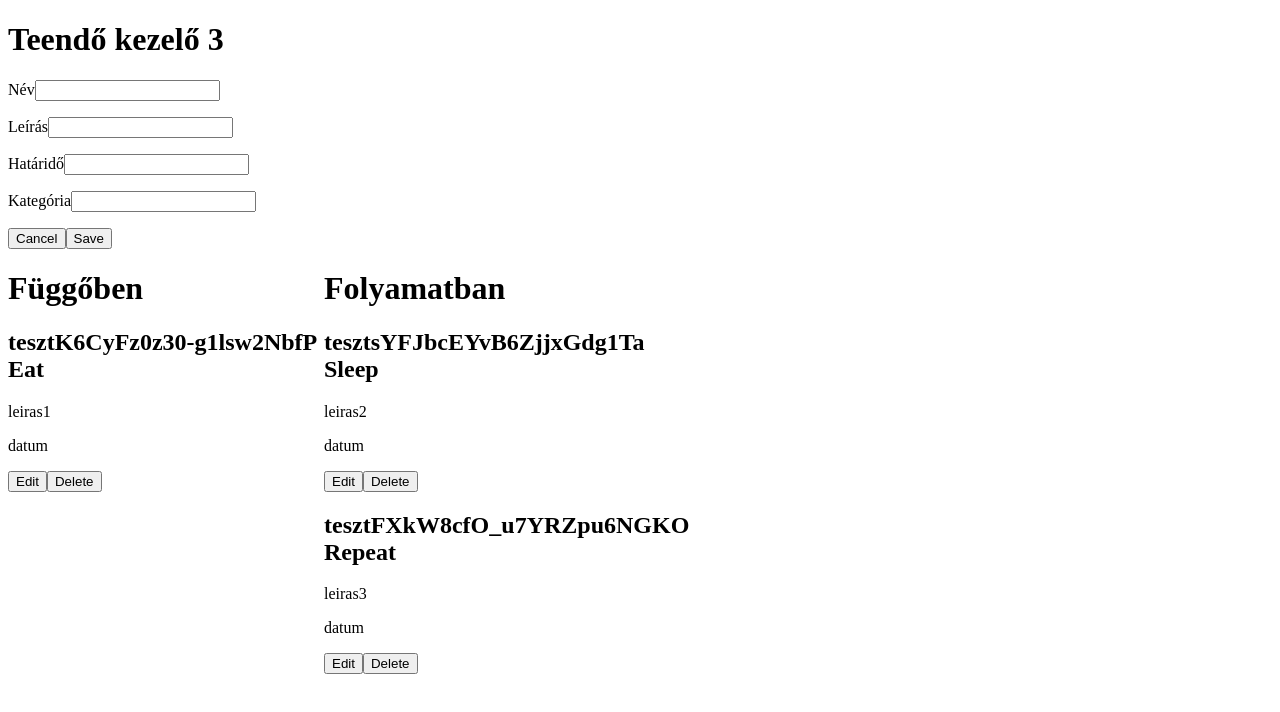
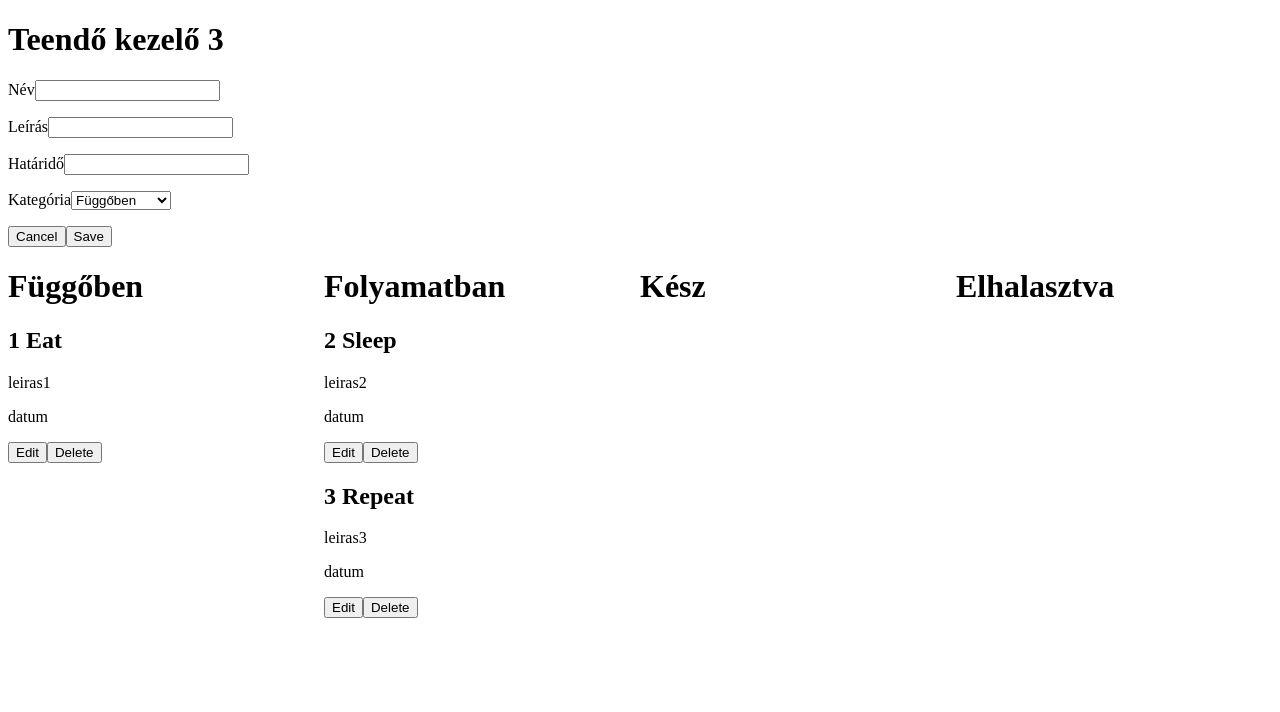
Before and after one commit to adamkapus/kanban-board-frontend, a React (Create React App) app: page / in a window 1280 px wide. Both pictures are taken after a click on the button "Új feladat felvétele". Shown: the top 712 px of the page. Built offline with nearby package versions, Linux system fonts and the light colour scheme.

Commit message:
handling category types improved

```diff
--- a/src/App.js
+++ b/src/App.js
@@ -6,10 +6,15 @@ import { nanoid } from "nanoid";
 
 
 function App(props) {
-  const jobb = props.tasks.map(task =>{ return {...task, id: "teszt" + nanoid()}});
+  //const jobb = props.tasks.map(task =>{ return {...task, id: "teszt" + nanoid()}});
 
-  const [tasks, setTasks] = useState(jobb);
 
+  let maxId = 0;
+
+  //const preparedData = props.tasks.map(function(task){ maxId++; return {...task, id: maxId}})
+
+  const [tasks, setTasks] = useState(props.tasks);
+  const [maxID, setMaxID] = useState(3);
 
 
   function editTask(taskid, newName ){
@@ -27,12 +32,22 @@ function App(props) {
   }
 
   function deleteTask(taskid){
-    console.log("torolve");
-    console.log(taskid);
+    const remainingTasks = tasks.filter(task => taskid !== task.id);
+    setTasks(remainingTasks);
   }
 
+  /*function pls(){
+    maxId++;
+    return maxId;
+  }*/
+
   function addTask(name, description, dueDate, category){
-      const newTask = {id: "uj" + nanoid(), name: name, description: description, dueDate: dueDate, category: category };
+    /*console.log("elotte" + maxId);
+      maxId = pls();
+      console.log("utana" + maxId);*/
+      const newID = maxID + 1;
+      setMaxID(newID);
+      const newTask = {id: newID, name: name, description: description, dueDate: dueDate, category: category };
       setTasks([...tasks, newTask]);
 
   }
--- a/src/components/ActivityAdder.js
+++ b/src/components/ActivityAdder.js
@@ -6,7 +6,7 @@ function ActivityAdder(props) {
   const [newName, setNewName] = useState('');
   const [newDescription, setNewDescription] = useState('');
   const [newDueDate, setnewDueDate] = useState('');
-  const [newCategory, setnewCategory] = useState('');
+  const [newCategory, setnewCategory] = useState('Függőben');
 
 
   function onNameChanged(e) {
@@ -32,6 +32,9 @@ function ActivityAdder(props) {
     e.preventDefault();
     //props.editTask(props.data.id, newName);
     props.addTask(newName,newDescription,newDueDate, newCategory);
+    setNewName('');
+    setNewDescription('');
+    setnewDueDate('');
     setEditing(false);
     //console.log(newName);
    // setNewName("");
@@ -81,12 +84,12 @@ function ActivityAdder(props) {
       <label htmlFor="category">
         Kategória
       </label>
-      <input
-        id="category"
-        type="text"
-        value={newCategory}
-        onChange={onCategoryChanged}
-      />
+      <select  id="category" value={newCategory} onChange={onCategoryChanged}>
+        <option value="Függőben">Függőben</option>
+        <option value="Folyamatban">Folyamatban</option>
+        <option value="Kész">Kész</option>
+        <option value="Elhalasztva">Elhalasztva</option>
+      </select>
       </p>
 
 
--- a/src/components/CategoryManager.js
+++ b/src/components/CategoryManager.js
@@ -1,19 +1,28 @@
 import React, { useState } from "react";
 import Category from "./Category";
+import {CATEGORIES_MAP as CATEGORIES_MAP} from "../utils/CategoryHandle.js";
 
 function CategoryManager(props) {
 
 
-  const fuggobenLevoTaskok = props.tasks.filter(task => task.category === "fuggoben");//.map(task => <Category name="Függőben" tasks={fuggoben}  />);
-  const folyamatbanLevoTaskok = props.tasks.filter(task => task.category === "folyamatban");
+  const fuggobenLevoTaskok = props.tasks.filter(CATEGORIES_MAP["Függőben"]);//.map(task => <Category name="Függőben" tasks={fuggoben}  />);
+  const folyamatbanLevoTaskok = props.tasks.filter(CATEGORIES_MAP["Folyamatban"]);
+  const keszLevoTaskok = props.tasks.filter(CATEGORIES_MAP["Kész"]);
+  const elhalasztvaLevoTaskok = props.tasks.filter(CATEGORIES_MAP["Elhalasztva"]);
 
   return (
     <div >
         <div className="column" >
-            <Category name="Függőben" tasks={fuggobenLevoTaskok} editTask={props.editTask} deleteTask={props.deleteTask}/>
+          <Category name="Függőben" tasks={fuggobenLevoTaskok} editTask={props.editTask} deleteTask={props.deleteTask}/>
         </div>
         <div className="column" >
-        <Category name="Folyamatban" tasks={folyamatbanLevoTaskok} editTask={props.editTask} deleteTask={props.deleteTask}/>
+          <Category name="Folyamatban" tasks={folyamatbanLevoTaskok} editTask={props.editTask} deleteTask={props.deleteTask}/>
+        </div>
+        <div className="column" >
+         <Category name="Kész" tasks={keszLevoTaskok} editTask={props.editTask} deleteTask={props.deleteTask}/>
+        </div>
+        <div className="column" >
+          <Category name="Elhalasztva" tasks={elhalasztvaLevoTaskok} editTask={props.editTask} deleteTask={props.deleteTask}/>
         </div>
     </div>
   );
--- a/src/index.js
+++ b/src/index.js
@@ -4,9 +4,9 @@ import './index.css';
 import App from './App';
 
 const DATA = [
-  { id: "todo-0", name: "Eat", description: "leiras1", dueDate: "datum", category: "fuggoben" },
-  { id: "todo-1", name: "Sleep", description: "leiras2", dueDate: "datum", category: "folyamatban" },
-  { id: "todo-2", name: "Repeat", description: "leiras3", dueDate: "datum", category: "folyamatban" }
+  { id: "1", name: "Eat", description: "leiras1", dueDate: "datum", category: "Függőben" },
+  { id: "2", name: "Sleep", description: "leiras2", dueDate: "datum", category: "Folyamatban" },
+  { id: "3", name: "Repeat", description: "leiras3", dueDate: "datum", category: "Folyamatban" }
 ];
 
 ReactDOM.render(
--- /dev/null
+++ b/src/utils/CategoryHandle.js
@@ -0,0 +1,8 @@
+export const CATEGORIES_MAP = {
+    Függőben : task => task.category==="Függőben",
+    Folyamatban : task => task.category==="Folyamatban",
+    Kész : task => task.category==="Kész",
+    Elhalasztva : task => task.category==="Elhalasztva"
+}
+
+export const CATEGORIES = Object.keys(CATEGORIES_MAP);
```
